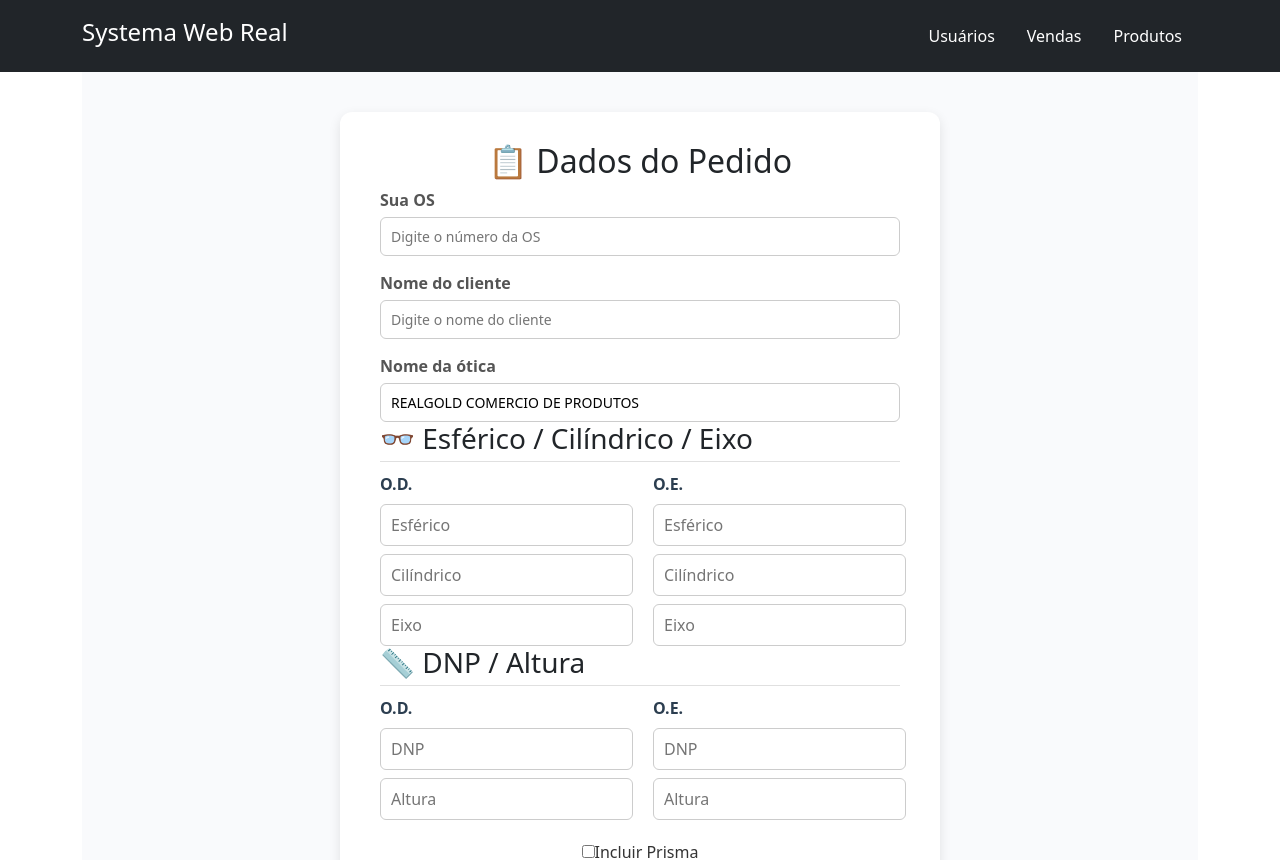
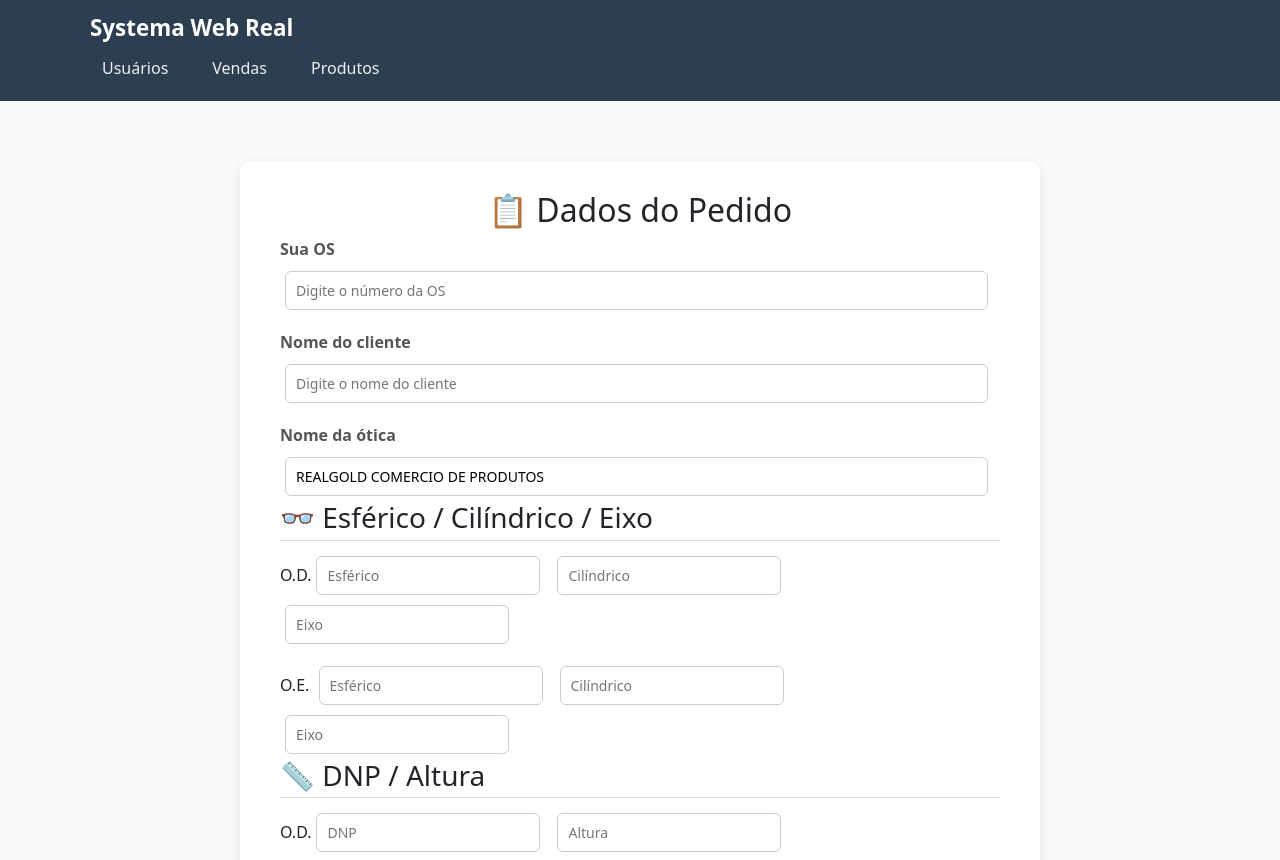
Before and after one commit to RenanSanti/front-systemWebReal, a React (Vite) app: page /vendas in a window 1280 px wide. Shown: the top 860 px of the page. Built offline with nearby package versions, Linux system fonts and the light colour scheme; no server answers.

Commit message:
Criando rela de venda, Alterando Formulario e Tabela

```diff
--- a/src/componente/Formulario.jsx
+++ b/src/componente/Formulario.jsx
@@ -13,7 +13,7 @@ function Formulario({botao, pessoaSelecionada, atualizarPessoaSelecionada, cadas
             <input type="text" placeholder="Digite seu email" className="form-control" name="email" value={pessoaSelecionada.email || ""} onChange={atualizarPessoaSelecionada} />
             <input type="text" placeholder="Digite seu usuario" className="form-control" name="usuario" value={pessoaSelecionada.usuario || ""} onChange={atualizarPessoaSelecionada} />
             <input type="text" placeholder="Digite seu senha" className="form-control" name="senha" value={pessoaSelecionada.senha || ""} onChange={atualizarPessoaSelecionada} />
-
+            <input type="button" className="btn btn-primary" value="Consultar"  />
             {
                 botao
                 ?
--- /dev/null
+++ b/src/componente/Layout.css
@@ -0,0 +1,105 @@
+.layout-wrapper {
+  display: flex;
+  flex-direction: column;
+  min-height: 100vh;
+  background: #f9fafc;
+}
+
+.layout-header {
+  background: #2c3e50;
+  color: #fff;
+  padding: 15px 30px;
+}
+
+.layout-container {
+  max-width: 1100px;
+  margin: 0 auto;
+  width: 100%;
+}
+
+.logo {
+  font-size: 1.4rem;
+  font-weight: 700;
+}
+
+
+
+.layout-main {
+  flex-grow: 1;
+  display: flex;
+  flex-direction: column;
+  padding: 20px;
+}
+
+.form-area {
+  margin-bottom: 20px;
+}
+
+.table-area {
+  background: #fff;
+  border-radius: 8px;
+  padding: 15px;
+  box-shadow: 0 2px 6px rgba(0,0,0,0.1);
+}
+
+.table-scroll {
+  max-height: 250px; /* controla altura da tabela */
+  overflow-y: auto;
+  margin-top: 10px;
+}
+
+table {
+  width: 100%;
+  border-collapse: collapse;
+}
+
+thead {
+  background: #3498db;
+  color: #fff;
+}
+
+th, td {
+  padding: 8px 12px;
+  border-bottom: 1px solid #ddd;
+  text-align: left;
+}
+
+tr:hover {
+  background: #f1f1f1;
+}
+
+.layout-footer {
+  background: #ecf0f1;
+  text-align: center;
+  padding: 15px;
+  font-size: 0.9rem;
+  color: #555;
+}
+
+.nav-links {
+  list-style: none;
+  display: flex;          /* coloca os itens lado a lado */
+  gap: 20px;              /* espaçamento entre os links */
+  margin: 0;
+  padding: 0;
+  align-items: center;    /* alinha todos no mesmo nível vertical */
+}
+
+.nav-links li {
+  display: flex;          /* garante que o link dentro fique alinhado */
+  align-items: center;
+}
+
+.nav-links a {
+  color: #ecf0f1;
+  text-decoration: none;
+  font-weight: 500;
+  padding: 6px 12px;      /* dá altura uniforme */
+  border-radius: 6px;
+  transition: background 0.3s, color 0.3s;
+}
+
+.nav-links a:hover {
+  background: #3498db;
+  color: #fff;
+}
--- a/src/componente/Layout.jsx
+++ b/src/componente/Layout.jsx
@@ -1,37 +1,38 @@
 import { Outlet, Link } from "react-router-dom";
+import "./Layout.css";
 
 function Layout() {
   return (
-    <div className="d-flex flex-column min-vh-100">
+    <div className="layout-wrapper">
       {/* Cabeçalho fixo */}
-      <header className="bg-dark text-white p-3">
-        <div className="container d-flex justify-content-between align-items-center">
-          <h1 className="h4">Systema Web Real</h1>
+      <header className="layout-header">
+        <div className="layout-container">
+          <h1 className="logo">Systema Web Real</h1>
           <nav>
-            <ul className="nav nav-pills">
-              <li className="nav-item">
-                <Link className="nav-link text-white" to="/">Usuários</Link>
-              </li>
-              <li className="nav-item">
-                <Link className="nav-link text-white" to="/vendas">Vendas</Link>
-              </li>
-              <li className="nav-item">
-                <Link className="nav-link text-white" to="/produto">Produtos</Link>
-              </li>
+            <ul className="nav-links">
+              <li><Link to="/">Usuários</Link></li>
+              <li><Link to="/vendas">Vendas</Link></li>
+              <li><Link to="/produto">Produtos</Link></li>
             </ul>
           </nav>
         </div>
       </header>
 
-      {/* Conteúdo centralizado */}
-      <main className="flex-grow-1 d-flex align-items-center justify-content-center">
-        <div className="container">
-          <Outlet />
+      {/* Conteúdo dividido */}
+      <main className="layout-main">
+        <div className="layout-container">
+          {/* Área de formulário/outlet */}
+          <div className="form-area">
+            <Outlet />
+          </div>
+
+
+
         </div>
       </main>
 
       {/* Rodapé fixo */}
-      <footer className="bg-light text-center p-3 mt-auto">
+      <footer className="layout-footer">
         <small>© 2026 - Desenvolvido por Renan Santiago Correia</small>
       </footer>
     </div>
--- /dev/null
+++ b/src/componente/Tabela.css
@@ -0,0 +1,21 @@
+.table-area {
+  margin-top: 20px;
+}
+
+.table-scroll {
+  max-height: 250px;   /* controla altura da tabela */
+  overflow-y: auto;    /* ativa scroll vertical */
+}
+
+.table-scroll table {
+  width: 100%;
+  border-collapse: collapse;
+}
+
+.table-scroll thead th {
+  position: sticky;    /* mantém cabeçalho fixo */
+  top: 0;
+  background: #3498db;
+  color: #fff;
+  z-index: 2;
+}
--- a/src/componente/Tabela.jsx
+++ b/src/componente/Tabela.jsx
@@ -1,9 +1,12 @@
-//Componente
-function Tabela({registros, funcaoSelecionar}) {
-    //Render
+//import css
+import "./Tabela.css";
+
+function Tabela({ registros, funcaoSelecionar }) {
   return (
-
-        <table  className="table table-striped table-hover">
+    <div className="table-area">
+      <h3>📊 Registros</h3>
+      <div className="table-scroll">
+        <table className="table table-striped table-hover">
           <thead>
             <tr>
               <th>Código</th>
@@ -11,31 +14,28 @@ function Tabela({registros, funcaoSelecionar}) {
               <th>Email</th>
               <th>Selecionar</th>
             </tr>
-
           </thead>
           <tbody>
-                {
-                    registros.map((obj, indice) => (
+            {registros.map((obj, indice) => (
               <tr key={indice}>
                 <td>{obj.id}</td>
                 <td>{obj.nome}</td>
                 <td>{obj.email}</td>
                 <td>
-                                <button onClick={() => funcaoSelecionar(indice)} className="btn btn-primary">Selecionar</button>
+                  <button
+                    onClick={() => funcaoSelecionar(indice)}
+                    className="btn btn-primary"
+                  >
+                    Selecionar
+                  </button>
                 </td>
               </tr>
-                    ))
-
+            ))}
+          </tbody>
+        </table>
+      </div>
+    </div>
+  );
 }
 
-
-            </tbody>
-        </table>
-
-    );
-
-}
-
-
-//Exportação
 export default Tabela;
--- a/src/componente/Venda.jsx
+++ b/src/componente/Venda.jsx
@@ -28,6 +28,7 @@ function Vendas() {
               name="os"
               value={form.os}
               onChange={handleChange}
+              className="input"
               placeholder="Digite o número da OS"
             />
           </div>
@@ -40,6 +41,7 @@ function Vendas() {
               name="cliente"
               value={form.cliente}
               onChange={handleChange}
+              className="input"
               placeholder="Digite o nome do cliente"
             />
           </div>
@@ -51,6 +53,7 @@ function Vendas() {
               type="text"
               name="otica"
               value={form.otica}
+              className="input"
               onChange={handleChange}
             />
           </div>
@@ -60,15 +63,15 @@ function Vendas() {
         <div className="lentes-grid">
           <div className="lente-col">
             <span>O.D.</span>
-            <input placeholder="Esférico" />
-            <input placeholder="Cilíndrico" />
-            <input placeholder="Eixo" />
+            <input id="esferico-od" type="text" placeholder="Esférico" className="input"/>
+            <input id="cilindrico-od" type="text" placeholder="Cilíndrico"className="input"/>
+            <input id="eixo-od" type="text" placeholder="Eixo" className="input"/>
           </div>
           <div className="lente-col">
-            <span>O.E.</span>
-            <input placeholder="Esférico" />
-            <input placeholder="Cilíndrico" />
-            <input placeholder="Eixo" />
+            <span>O.E. </span>
+            <input id="esferico-oe" type="text" placeholder="Esférico"className="input"/>
+            <input id="cilindrico-oe" type="text" placeholder="Cilíndrico" className="input"/>
+            <input id="eixo-oe" type="text" placeholder="Eixo" className="input"/>
           </div>
         </div>
 
@@ -76,13 +79,13 @@ function Vendas() {
         <div className="medidas-grid">
           <div className="medida-col">
             <span>O.D.</span>
-            <input placeholder="DNP" />
-            <input placeholder="Altura" />
+            <input id="dnp-od" className="input" type="text" placeholder="DNP" />
+            <input id="altura-od" className="input" type="text" placeholder="Altura" />
           </div>
           <div className="medida-col">
             <span>O.E.</span>
-            <input placeholder="DNP" />
-            <input placeholder="Altura" />
+            <input id="dnp-oe" className="input" type="text" placeholder="DNP" />
+            <input id="altura-oe" className="input" type="text" placeholder="Altura" />
           </div>
         </div>
 
--- a/src/componente/Vendas.css
+++ b/src/componente/Vendas.css
@@ -1,7 +1,6 @@
 .vendas-wrapper {
   display: flex;
   justify-content: center;
-  align-items: flex-start;
   padding: 40px;
   background: #f9fafc;
   min-height: 100vh;
@@ -10,10 +9,10 @@
 .vendas-card {
   background: #ffffff;
   border-radius: 12px;
-  box-shadow: 0 4px 12px rgba(0, 0, 0, 0.1);
+  box-shadow: 0 4px 12px rgba(0,0,0,0.1);
   padding: 30px 40px;
   width: 100%;
-  max-width: 600px;
+  max-width: 800px;
 }
 
 h2 {
@@ -48,12 +47,12 @@ label {
 
 input[type="text"],
 input[type="number"],
-input[type="checkbox"],
 input {
   padding: 8px 10px;
   border: 1px solid #ccc;
   border-radius: 6px;
   font-size: 14px;
+  margin-right: 12px;
 }
 
 input:focus {
@@ -62,24 +61,24 @@ input:focus {
   box-shadow: 0 0 4px rgba(52, 152, 219, 0.3);
 }
 
-.lentes-grid,
-.medidas-grid {
+/* Grid para lentes e medidas */
+.lentes-grid, .medidas-grid {
   display: flex;
-  justify-content: space-between;
-  gap: 20px;
+  flex-direction: column;
+  gap: 12px;
   margin-top: 10px;
 }
 
-.lente-col,
-.medida-col {
+.lente-row, .medida-row {
   display: flex;
-  flex-direction: column;
-  gap: 8px;
+  flex-direction: row;   /* inputs na horizontal */
+  align-items: center;
+  gap: 12px;
 }
 
-span {
+.lente-row span, .medida-row span {
   font-weight: 600;
-  color: #2c3e50;
+  min-width: 50px;       /* espaço fixo para OD/OE */
 }
 
 .checkbox-row {
@@ -91,3 +90,7 @@ span {
   font-weight: 500;
   color: #333;
 }
+
+.input {
+  margin:5px;  /* adiciona espaço à direita de cada input */
+}
```
Lines whose indentation alone changed are shown as unchanged.
